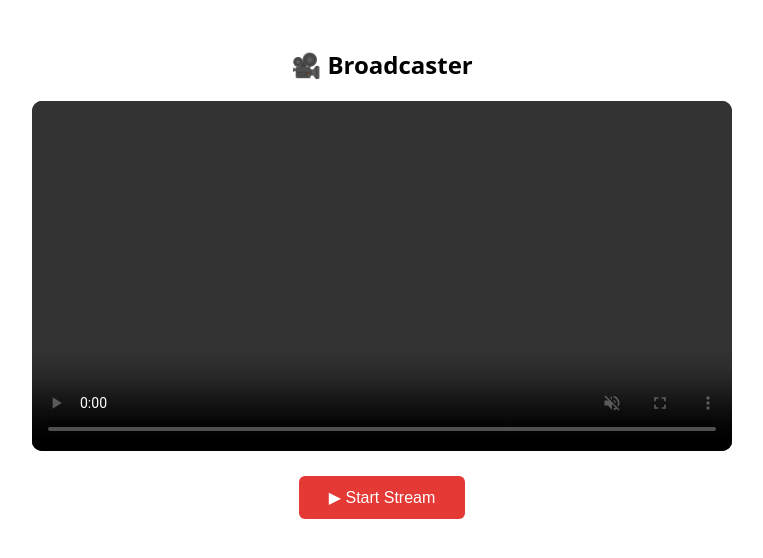
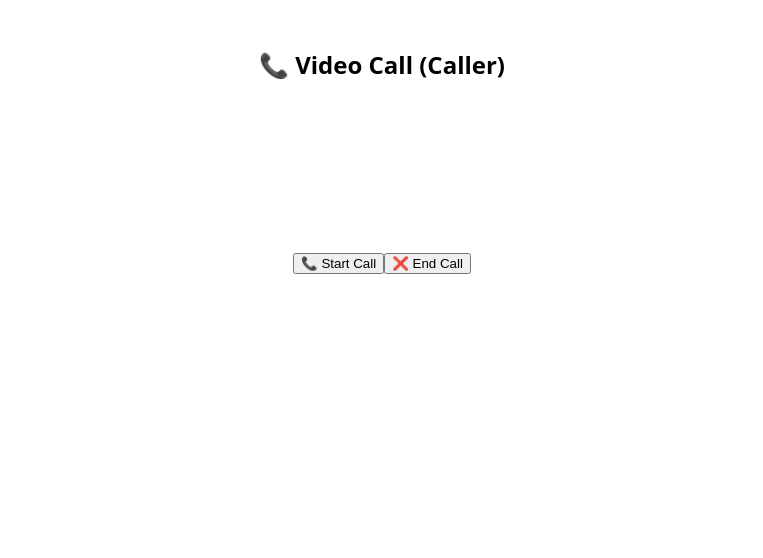
Before and after one commit to vikuuuuu/live, a Next.js app: page /stream in a window 1280 px wide. Shown: the top 558 px of the page, without its empty margins (258-1021 px from the left). Built offline with nearby package versions, Linux system fonts and the light colour scheme.

Commit message:
Refactor StreamPage for video calling functionality

```diff
--- a/src/app/stream/page.js
+++ b/src/app/stream/page.js
@@ -5,26 +5,26 @@ import { collection, addDoc, setDoc, doc, onSnapshot } from "firebase/firestore"
 import { db } from "@/lib/firebase";
 
 const iceServers = {
-  iceServers: [
-    { urls: "stun:stun.l.google.com:19302" },
-    { urls: "stun:stun1.l.google.com:19302" },
-  ],
+  iceServers: [{ urls: "stun:stun.l.google.com:19302" }],
 };
 
 export default function StreamPage() {
   const localVideo = useRef(null);
+  const remoteVideo = useRef(null);
   const pc = useRef(null);
   const streamRef = useRef(null);
+  const [roomId, setRoomId] = useState(null);
 
-  const [roomId, setRoomId] = useState(null);
-  const [isLive, setIsLive] = useState(false);
-
-  const startStream = async () => {
+  const startCall = async () => {
     pc.current = new RTCPeerConnection(iceServers);
 
+    // 🎥 local media
     const stream = await navigator.mediaDevices.getUserMedia({
       video: true,
-      audio: true,
+      audio: {
+        echoCancellation: true,
+        noiseSuppression: true,
+      },
     });
 
     streamRef.current = stream;
@@ -34,16 +34,20 @@ export default function StreamPage() {
       pc.current.addTrack(track, stream)
     );
 
+    // 👀 remote media
+    pc.current.ontrack = (e) => {
+      remoteVideo.current.srcObject = e.streams[0];
+    };
+
     const roomRef = await addDoc(collection(db, "rooms"), {});
     setRoomId(roomRef.id);
 
-    pc.current.onicecandidate = async (event) => {
-      if (event.candidate) {
-        await addDoc(
+    pc.current.onicecandidate = (e) => {
+      e.candidate &&
+        addDoc(
           collection(db, "rooms", roomRef.id, "callerCandidates"),
-          event.candidate.toJSON()
+          e.candidate.toJSON()
         );
-      }
     };
 
     const offer = await pc.current.createOffer();
@@ -51,9 +55,9 @@ export default function StreamPage() {
 
     await setDoc(doc(db, "rooms", roomRef.id), {
       offer: { type: offer.type, sdp: offer.sdp },
-      status: "live",
     });
 
+    // answer listen
     onSnapshot(doc(db, "rooms", roomRef.id), async (snap) => {
       const data = snap.data();
       if (data?.answer && !pc.current.currentRemoteDescription) {
@@ -63,94 +67,38 @@ export default function StreamPage() {
       }
     });
 
+    // callee ICE
     onSnapshot(
       collection(db, "rooms", roomRef.id, "calleeCandidates"),
-      (snap) => {
+      (snap) =>
         snap.docChanges().forEach((c) => {
           if (c.type === "added") {
             pc.current.addIceCandidate(
               new RTCIceCandidate(c.doc.data())
             );
           }
-        });
-      }
+        })
     );
-
-    setIsLive(true);
   };
 
-  const endStream = async () => {
+  const endCall = () => {
     streamRef.current?.getTracks().forEach((t) => t.stop());
     pc.current?.close();
-
-    if (roomId) {
-      await setDoc(
-        doc(db, "rooms", roomId),
-        { status: "offline" },
-        { merge: true }
-      );
-    }
-
-    setIsLive(false);
-    setRoomId(null);
   };
 
   return (
-    <main style={{ maxWidth: 800, margin: "auto", textAlign: "center" }}>
-      <h2>🎥 Broadcaster</h2>
+    <main style={{ textAlign: "center" }}>
+      <h2>📞 Video Call (Caller)</h2>
 
-      <video
-        ref={localVideo}
-        autoPlay
-        muted
-        controls
-        playsInline
-        style={{
-          width: "100%",
-          maxWidth: 700,
-          borderRadius: 10,
-          background: "#000",
-        }}
-      />
-
-      <div style={{ marginTop: 20 }}>
-        {!isLive ? (
-          <button
-            onClick={startStream}
-            style={{
-              padding: "12px 30px",
-              background: "#e53935",
-              color: "#fff",
-              border: "none",
-              borderRadius: 6,
-              fontSize: 16,
-            }}
-          >
-            ▶ Start Stream
-          </button>
-        ) : (
-          <button
-            onClick={endStream}
-            style={{
-              padding: "12px 30px",
-              background: "#555",
-              color: "#fff",
-              border: "none",
-              borderRadius: 6,
-              fontSize: 16,
-            }}
-          >
-            ⛔ End Stream
-          </button>
-        )}
+      <div style={{ display: "flex", gap: 10, justifyContent: "center" }}>
+        <video ref={localVideo} autoPlay muted playsInline width={300} />
+        <video ref={remoteVideo} autoPlay playsInline width={300} />
       </div>
 
-      {roomId && (
-        <p style={{ marginTop: 20 }}>
-          Share link: <br />
-          <b>/watch/{roomId}</b>
-        </p>
-      )}
+      <button onClick={startCall}>📞 Start Call</button>
+      <button onClick={endCall}>❌ End Call</button>
+
+      {roomId && <p>Share: /watch/{roomId}</p>}
     </main>
   );
 }
```
